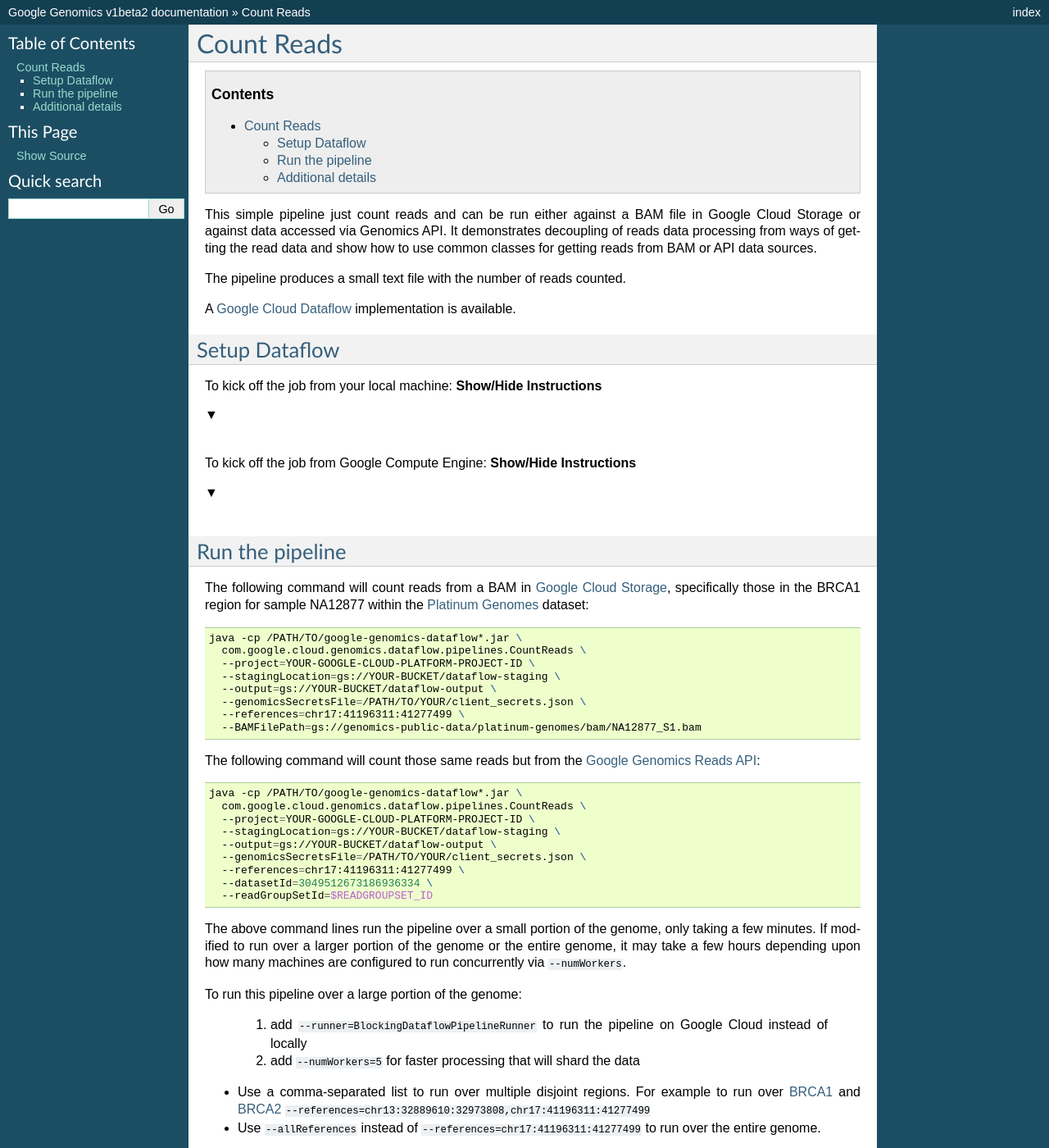
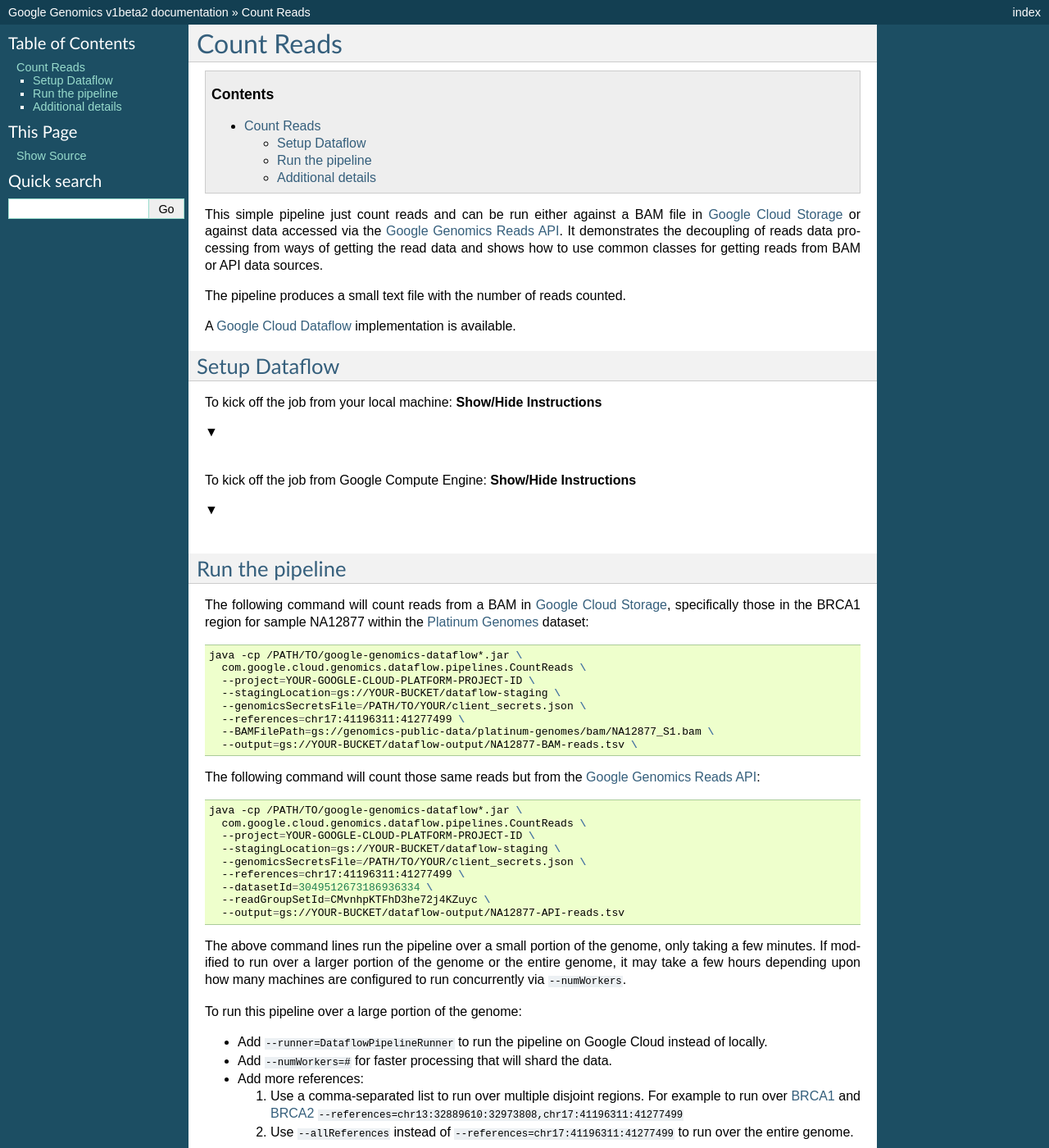
Before and after one commit to googlegenomics/readthedocs, a Sphinx documentation site: the page built from docs/source/use_cases/analyze_reads/count_reads.rst, in a window 1280 px wide and 1400 px high. Shown: the whole window at 82% size. Built offline with Sphinx 7.4.7, drawn with Linux system fonts in a browser that asks for light colours.

Commit message:
Added more links.
Leaving count reads unlinked from TOC while instructions are being tested.

```diff
--- a/docs/source/conf.py
+++ b/docs/source/conf.py
@@ -113,6 +113,8 @@
 .. _ClinVar: http://www.ncbi.nlm.nih.gov/clinvar/
 .. _UCSC Sequence and Annotation Data: http://hgdownload.cse.ucsc.edu/
 
+.. _GA4GH: http://ga4gh.org/#/api
+
 .. _Google Genomics Reads API: https://cloud.google.com/genomics/v1beta2/reference/reads
 
 .. _Google Developers Console: https://console.developers.google.com/
@@ -129,6 +131,8 @@
 .. _Using Bioconductor: http://www.bioconductor.org/install/
 
 .. _IGV: https://www.broadinstitute.org/igv/
+.. _Picard: http://broadinstitute.github.io/picard/
+.. _GATK: https://www.broadinstitute.org/gatk/
 
 """
 
--- a/docs/source/use_cases/analyze_reads/count_reads.rst
+++ b/docs/source/use_cases/analyze_reads/count_reads.rst
@@ -7,9 +7,9 @@
 .. contents::
 
 This simple pipeline just count reads and can be run either against a BAM file
-in Google Cloud Storage or against data accessed via Genomics API.
-It demonstrates decoupling of reads data processing from ways of getting the read data
-and show how to use common classes for getting reads from BAM or API data sources.
+in `Google Cloud Storage`_ or against data accessed via the `Google Genomics Reads API`_.
+It demonstrates the decoupling of reads data processing from ways of getting the read data
+and shows how to use common classes for getting reads from BAM or API data sources.
 
 The pipeline produces a small text file with the number of reads counted.
 
@@ -33,10 +33,10 @@
     com.google.cloud.genomics.dataflow.pipelines.CountReads \
     --project=YOUR-GOOGLE-CLOUD-PLATFORM-PROJECT-ID \
     --stagingLocation=gs://YOUR-BUCKET/dataflow-staging \
-    --output=gs://YOUR-BUCKET/dataflow-output \
     --genomicsSecretsFile=/PATH/TO/YOUR/client_secrets.json \
     --references=chr17:41196311:41277499 \
-    --BAMFilePath=gs://genomics-public-data/platinum-genomes/bam/NA12877_S1.bam
+    --BAMFilePath=gs://genomics-public-data/platinum-genomes/bam/NA12877_S1.bam \
+    --output=gs://YOUR-BUCKET/dataflow-output/NA12877-BAM-reads.tsv \
 
 The following command will count those same reads but from the `Google Genomics Reads API`_:
 
@@ -46,21 +46,22 @@
     com.google.cloud.genomics.dataflow.pipelines.CountReads \
     --project=YOUR-GOOGLE-CLOUD-PLATFORM-PROJECT-ID \
     --stagingLocation=gs://YOUR-BUCKET/dataflow-staging \
-    --output=gs://YOUR-BUCKET/dataflow-output \
     --genomicsSecretsFile=/PATH/TO/YOUR/client_secrets.json \
     --references=chr17:41196311:41277499 \
     --datasetId=3049512673186936334 \
-    --readGroupSetId=$READGROUPSET_ID
+    --readGroupSetId=CMvnhpKTFhD3he72j4KZuyc \
+    --output=gs://YOUR-BUCKET/dataflow-output/NA12877-API-reads.tsv
 
 The above command lines run the pipeline over a small portion of the genome, only taking a few minutes.  If modified to run over a larger portion of the genome or the entire genome, it may take a few hours depending upon how many machines are configured to run concurrently via ``--numWorkers``.
 
 To run this pipeline over a large portion of the genome:
 
-  #. add ``--runner=BlockingDataflowPipelineRunner`` to run the pipeline on Google Cloud instead of locally
-  #. add  ``--numWorkers=5`` for faster processing that will shard the data
+* Add ``--runner=DataflowPipelineRunner`` to run the pipeline on Google Cloud instead of locally.
+* Add  ``--numWorkers=#`` for faster processing that will shard the data.
+* Add more references:
 
-* Use a comma-separated list to run over multiple disjoint regions.  For example to run over `BRCA1`_ and `BRCA2`_ ``--references=chr13:32889610:32973808,chr17:41196311:41277499``
-* Use ``--allReferences`` instead of ``--references=chr17:41196311:41277499`` to run over the entire genome.
+  #. Use a comma-separated list to run over multiple disjoint regions.  For example to run over `BRCA1`_ and `BRCA2`_ ``--references=chr13:32889610:32973808,chr17:41196311:41277499``
+  #. Use ``--allReferences`` instead of ``--references=chr17:41196311:41277499`` to run over the entire genome.
 
 To run the pipeline on a different dataset, change ``--datasetId`` and/or ``--readGroupSetId`` id parameters.
 
```
Also changed, not shown: docs/source/use_cases/run_picard_and_gatk/index.rst (+8 -7 lines).
